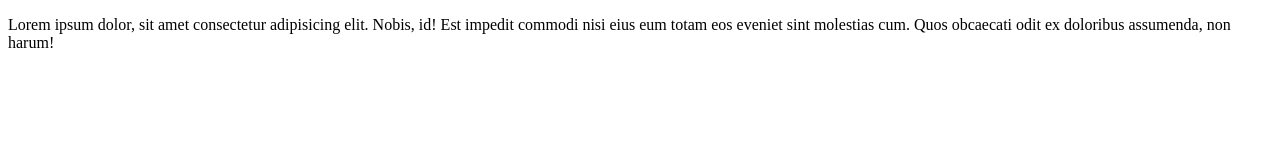
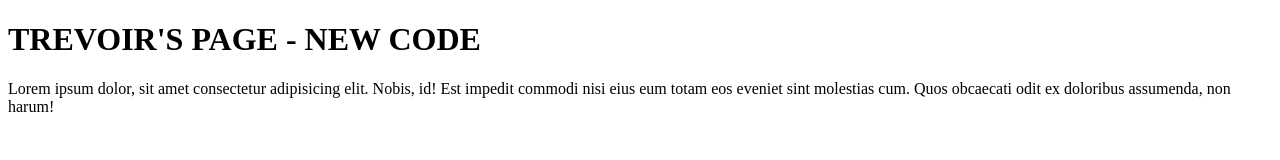
Before and after one commit to trevoirwilliams/website_group_1, a plain HTML site: page trevoir.html in a window 1280 px wide. Drawn offline with Linux system fonts and the light colour scheme.

Commit message:
Update trevoir.html

```diff
--- a/trevoir.html
+++ b/trevoir.html
@@ -7,6 +7,7 @@
     <title>Trevoir's Page</title>
 </head>
 <body>
+    <h1>TREVOIR'S PAGE - NEW CODE</h1>
     <p>
         Lorem ipsum dolor, sit amet consectetur adipisicing elit. Nobis, id! Est impedit commodi nisi eius eum totam eos eveniet sint molestias cum. Quos obcaecati odit ex doloribus assumenda, non harum!
     </p>
```
